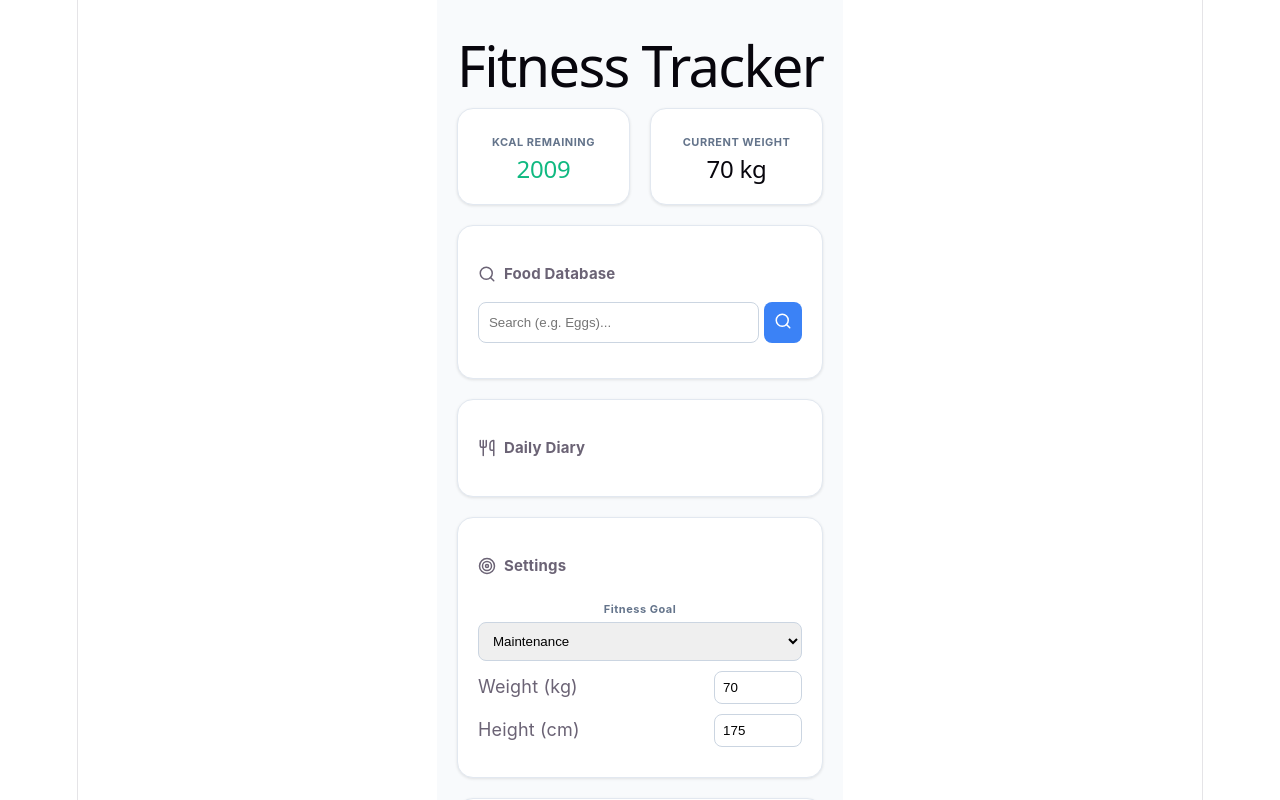
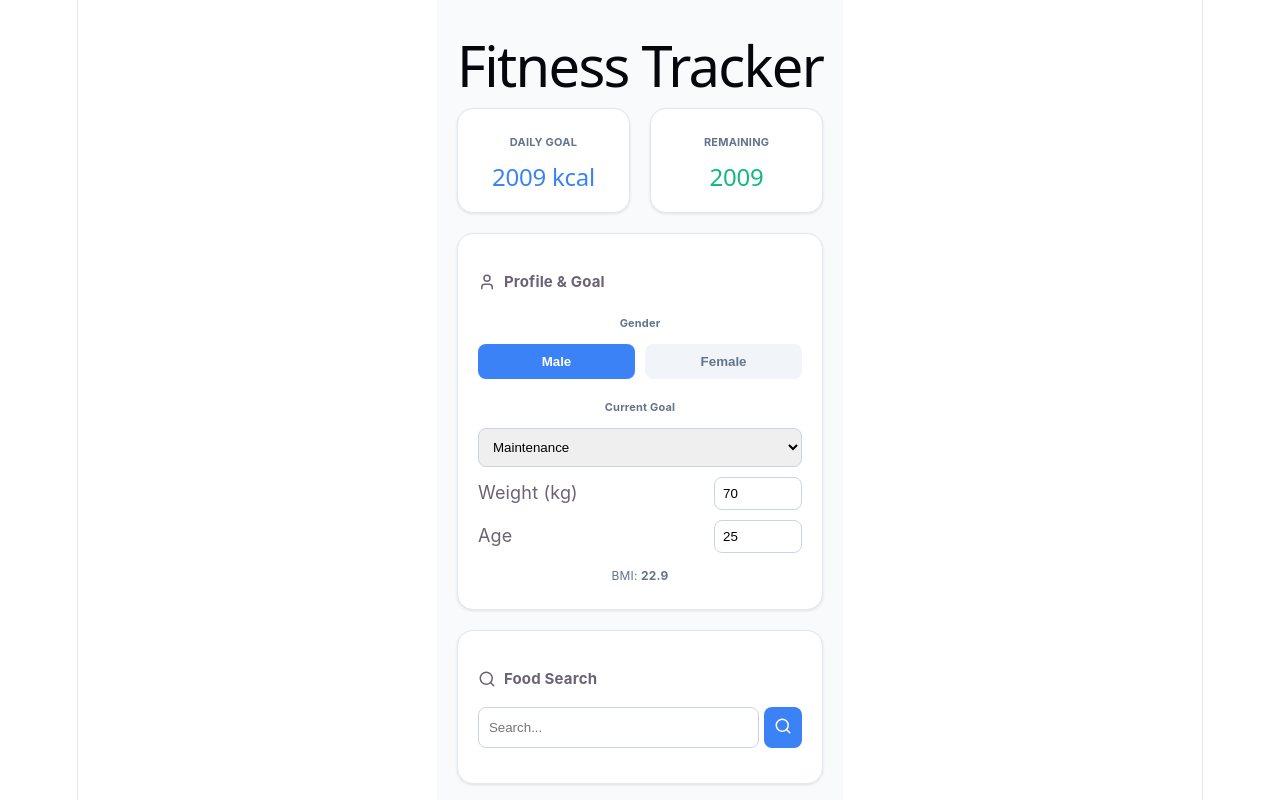
Before and after one commit to Dragoon-prog/fitness-tracker, a React (Vite) app: page / in a window 1280 px wide. Shown: the top 800 px of the page. Built offline with nearby package versions, Linux system fonts and the light colour scheme.

Commit message:
Added Female and male choices for better tracking of BMR and BMI

```diff
--- a/src/App.jsx
+++ b/src/App.jsx
@@ -1,6 +1,6 @@
 import React, { useState, useEffect } from 'react';
 import { LineChart, Line, XAxis, YAxis, CartesianGrid, Tooltip, ResponsiveContainer } from 'recharts';
-import { Calculator, Search, TrendingUp, Pizza, Plus, Trash2, Utensils, Target, Info } from 'lucide-react';
+import { Calculator, Search, TrendingUp, Pizza, Plus, Trash2, Utensils, Target, Info, User } from 'lucide-react';
 import axios from 'axios';
 
 export default function App() {
@@ -8,15 +8,15 @@ export default function App() {
   const [weight, setWeight] = useState(localStorage.getItem('weight') || 70);
   const [height, setHeight] = useState(localStorage.getItem('height') || 175);
   const [age, setAge] = useState(localStorage.getItem('age') || 25);
+  const [gender, setGender] = useState(localStorage.getItem('gender') || 'male'); // NEW: Gender State
   const [activity, setActivity] = useState(localStorage.getItem('activity') || 1.2);
   const [fitnessGoal, setFitnessGoal] = useState(localStorage.getItem('fitnessGoal') || 'maintenance');
+
   const [meals, setMeals] = useState(JSON.parse(localStorage.getItem('meals')) || []);
   const [liftData, setLiftData] = useState(JSON.parse(localStorage.getItem('lifts')) || [{ week: 'Wk 1', weight: 40 }]);
   const [query, setQuery] = useState('');
   const [foodResults, setFoodResults] = useState([]);
   const [newLift, setNewLift] = useState({ weight: '', reps: '' });
-
-  // Hover State for Food Details
   const [hoveredFood, setHoveredFood] = useState(null);
 
   useEffect(() => {
@@ -25,15 +25,32 @@ export default function App() {
     localStorage.setItem('weight', weight);
     localStorage.setItem('height', height);
     localStorage.setItem('age', age);
+    localStorage.setItem('gender', gender); // NEW: Persistence
     localStorage.setItem('activity', activity);
     localStorage.setItem('fitnessGoal', fitnessGoal);
-  }, [meals, liftData, weight, height, age, activity, fitnessGoal]);
+  }, [meals, liftData, weight, height, age, gender, activity, fitnessGoal]);
 
-  // --- LOGIC ---
-  const tdee = Math.round(((10 * weight) + (6.25 * height) - (5 * age) + 5) * activity);
+  // --- UPDATED CALORIE LOGIC ---
+  const calculateTDEE = () => {
+    // Mifflin-St Jeor Equation
+    let bmr = (10 * weight) + (6.25 * height) - (5 * age);
+
+    // The Gender Factor
+    if (gender === 'male') {
+      bmr = bmr + 5;
+    } else {
+      bmr = bmr - 161;
+    }
+
+    return Math.round(bmr * activity);
+  };
+
+  const tdee = calculateTDEE();
   let goalCals = fitnessGoal === 'deficit' ? tdee - 500 : fitnessGoal === 'surplus' ? tdee + 500 : tdee;
   const eatenCals = Math.round(meals.reduce((acc, m) => acc + m.cals, 0));
+  const bmi = (weight / ((height / 100) ** 2)).toFixed(1);
 
+  // --- FUNCTIONS ---
   const searchFood = async () => {
     if (!query) return;
     try {
@@ -43,14 +60,7 @@ export default function App() {
   };
 
   const addMeal = (f) => {
-    setMeals([...meals, {
-      id: Date.now(),
-      name: f.label,
-      cals: f.nutrients.ENERC_KCAL,
-      p: f.nutrients.PROCNT || 0,
-      c: f.nutrients.CHOCDF || 0,
-      f: f.nutrients.FAT || 0
-    }]);
+    setMeals([...meals, { id: Date.now(), name: f.label, cals: f.nutrients.ENERC_KCAL }]);
   };
 
   return (
@@ -60,95 +70,85 @@ export default function App() {
       {/* DASHBOARD TOP */}
       <div style={dashboardTop}>
         <div style={cardStyle}>
-          <p style={labelStyle}>KCAL REMAINING</p>
-          <h2 style={{ margin: 0, color: goalCals - eatenCals < 0 ? '#ef4444' : '#10b981' }}>{goalCals - eatenCals}</h2>
+          <p style={labelStyle}>DAILY GOAL</p>
+          <h2 style={{ margin: 0, color: '#3b82f6' }}>{goalCals} kcal</h2>
         </div>
         <div style={cardStyle}>
-          <p style={labelStyle}>CURRENT WEIGHT</p>
-          <h2 style={{ margin: 0 }}>{weight} kg</h2>
+          <p style={labelStyle}>REMAINING</p>
+          <h2 style={{ margin: 0, color: goalCals - eatenCals < 0 ? '#ef4444' : '#10b981' }}>{goalCals - eatenCals}</h2>
         </div>
       </div>
 
       <div style={mainGrid}>
-        {/* FOOD SEARCH WITH HOVER DETAIL */}
+        {/* SETTINGS CARD */}
+        <div style={cardStyle}>
+          <h3 style={headerStyle}><User size={18} /> Profile & Goal</h3>
+
+          <label style={labelStyle}>Gender</label>
+          <div style={{ display: 'flex', gap: '10px', marginBottom: '15px' }}>
+            <button
+              onClick={() => setGender('male')}
+              style={{ ...toggleBtn, backgroundColor: gender === 'male' ? '#3b82f6' : '#f1f5f9', color: gender === 'male' ? 'white' : '#64748b' }}
+            >Male</button>
+            <button
+              onClick={() => setGender('female')}
+              style={{ ...toggleBtn, backgroundColor: gender === 'female' ? '#ec4899' : '#f1f5f9', color: gender === 'female' ? 'white' : '#64748b' }}
+            >Female</button>
+          </div>
+
+          <label style={labelStyle}>Current Goal</label>
+          <select value={fitnessGoal} onChange={(e) => setFitnessGoal(e.target.value)} style={fullInput}>
+            <option value="deficit">Weight Loss</option>
+            <option value="maintenance">Maintenance</option>
+            <option value="surplus">Muscle Gain</option>
+          </select>
+
+          <div style={inputRow}><label>Weight (kg)</label><input type="number" value={weight} onChange={(e) => setWeight(e.target.value)} style={smallInput} /></div>
+          <div style={inputRow}><label>Age</label><input type="number" value={age} onChange={(e) => setAge(e.target.value)} style={smallInput} /></div>
+          <p style={{ fontSize: '12px', color: '#64748b', marginTop: '10px' }}>BMI: <strong>{bmi}</strong></p>
+        </div>
+
+        {/* FOOD DATABASE */}
         <div style={{ ...cardStyle, position: 'relative' }}>
-          <h3 style={headerStyle}><Search size={18} /> Food Database</h3>
+          <h3 style={headerStyle}><Search size={18} /> Food Search</h3>
           <div style={{ display: 'flex', gap: '5px', marginBottom: '15px' }}>
-            <input
-               placeholder="Search (e.g. Eggs)..."
-               style={{ ...fullInput, margin: 0 }}
-               value={query}
-               onChange={(e) => setQuery(e.target.value)}
-               onKeyPress={(e) => e.key === 'Enter' && searchFood()}
-            />
+            <input placeholder="Search..." style={{ ...fullInput, margin: 0 }} value={query} onChange={(e) => setQuery(e.target.value)} onKeyPress={(e) => e.key === 'Enter' && searchFood()} />
             <button onClick={searchFood} style={btnStyle}><Search size={18}/></button>
           </div>
-
           <div style={listStyle}>
             {foodResults.map((item, i) => (
-              <div
-                key={i}
-                style={listItem}
-                onMouseEnter={() => setHoveredFood(item.food)}
-                onMouseLeave={() => setHoveredFood(null)}
-              >
-                <div style={{ display: 'flex', alignItems: 'center', gap: '8px' }}>
-                  <Info size={14} color="#94a3b8" />
-                  <span>{item.food.label}</span>
-                </div>
-                <button onClick={() => addMeal(item.food)} style={addBtn}>
-                  {Math.round(item.food.nutrients.ENERC_KCAL)} kcal <Plus size={12}/>
-                </button>
+              <div key={i} style={listItem} onMouseEnter={() => setHoveredFood(item.food)} onMouseLeave={() => setHoveredFood(null)}>
+                <span>{item.food.label}</span>
+                <button onClick={() => addMeal(item.food)} style={addBtn}>{Math.round(item.food.nutrients.ENERC_KCAL)} <Plus size={12}/></button>
               </div>
             ))}
           </div>
-
-          {/* THE HOVER CARD (Floating Detail) */}
           {hoveredFood && (
             <div style={hoverCardStyle}>
-              <h4 style={{ margin: '0 0 10px 0', borderBottom: '1px solid #eee' }}>{hoveredFood.label}</h4>
-              <div style={macroDetail}><span>Calories:</span> <strong>{Math.round(hoveredFood.nutrients.ENERC_KCAL)} kcal</strong></div>
-              <div style={macroDetail}><span>Protein:</span> <strong>{Math.round(hoveredFood.nutrients.PROCNT)}g</strong></div>
-              <div style={macroDetail}><span>Carbs:</span> <strong>{Math.round(hoveredFood.nutrients.CHOCDF)}g</strong></div>
-              <div style={macroDetail}><span>Fats:</span> <strong>{Math.round(hoveredFood.nutrients.FAT)}g</strong></div>
-              <div style={macroDetail}><span>Fiber:</span> <strong>{Math.round(hoveredFood.nutrients.FIBTG || 0)}g</strong></div>
-              <p style={{ fontSize: '10px', color: '#94a3b8', marginTop: '10px' }}>Values per 100g/serving</p>
+              <h4 style={{ margin: '0 0 5px 0' }}>{hoveredFood.label}</h4>
+              <p style={{ margin: 0, fontSize: '12px' }}>Protein: {Math.round(hoveredFood.nutrients.PROCNT)}g</p>
+              <p style={{ margin: 0, fontSize: '12px' }}>Carbs: {Math.round(hoveredFood.nutrients.CHOCDF)}g</p>
+              <p style={{ margin: 0, fontSize: '12px' }}>Fats: {Math.round(hoveredFood.nutrients.FAT)}g</p>
             </div>
           )}
         </div>
 
-        {/* LOGGED MEALS */}
+        {/* DIARY */}
         <div style={cardStyle}>
           <h3 style={headerStyle}><Utensils size={18} /> Daily Diary</h3>
           <div style={listStyle}>
             {meals.map((m) => (
               <div key={m.id} style={listItem}>
                 <span>{m.name}</span>
-                <div style={{ display: 'flex', alignItems: 'center', gap: '10px' }}>
-                  <strong>{Math.round(m.cals)}</strong>
-                  <Trash2 size={14} color="#ef4444" style={{ cursor: 'pointer' }} onClick={() => setMeals(meals.filter(x => x.id !== m.id))} />
-                </div>
+                <Trash2 size={14} color="#ef4444" style={{ cursor: 'pointer' }} onClick={() => setMeals(meals.filter(x => x.id !== m.id))} />
               </div>
             ))}
           </div>
         </div>
 
-        {/* GOALS SECTION */}
-        <div style={cardStyle}>
-          <h3 style={headerStyle}><Target size={18} /> Settings</h3>
-          <label style={labelStyle}>Fitness Goal</label>
-          <select value={fitnessGoal} onChange={(e) => setFitnessGoal(e.target.value)} style={fullInput}>
-            <option value="deficit">Deficit (-500)</option>
-            <option value="maintenance">Maintenance</option>
-            <option value="surplus">Surplus (+500)</option>
-          </select>
-          <div style={inputRow}><label>Weight (kg)</label><input type="number" value={weight} onChange={(e) => setWeight(e.target.value)} style={smallInput} /></div>
-          <div style={inputRow}><label>Height (cm)</label><input type="number" value={height} onChange={(e) => setHeight(e.target.value)} style={smallInput} /></div>
-        </div>
-
         {/* GRAPH */}
         <div style={{ ...cardStyle, gridColumn: '1 / -1' }}>
-          <h3 style={headerStyle}><TrendingUp size={18} /> Strength Progression</h3>
+          <h3 style={headerStyle}><TrendingUp size={18} /> Strength Progress</h3>
           <div style={{ width: '100%', height: 200 }}>
             <ResponsiveContainer><LineChart data={liftData}><CartesianGrid strokeDasharray="3 3" /><XAxis dataKey="week" /><YAxis /><Tooltip /><Line type="monotone" dataKey="weight" stroke="#3b82f6" strokeWidth={3} /></LineChart></ResponsiveContainer>
           </div>
@@ -164,17 +164,13 @@ const dashboardTop = { display: 'grid', gridTemplateColumns: '1fr 1fr', gap: '20
 const mainGrid = { display: 'grid', gridTemplateColumns: 'repeat(auto-fit, minmax(320px, 1fr))', gap: '20px' };
 const cardStyle = { background: 'white', padding: '20px', borderRadius: '16px', border: '1px solid #e2e8f0', boxShadow: '0 1px 3px rgba(0,0,0,0.1)' };
 const headerStyle = { display: 'flex', alignItems: 'center', gap: '8px', marginBottom: '15px', fontSize: '15px', fontWeight: 'bold' };
-const labelStyle = { fontSize: '11px', color: '#64748b', fontWeight: 'bold', letterSpacing: '0.5px' };
+const labelStyle = { fontSize: '11px', color: '#64748b', fontWeight: 'bold', marginBottom: '8px', display: 'block' };
 const inputRow = { display: 'flex', justifyContent: 'space-between', alignItems: 'center', marginBottom: '10px' };
 const smallInput = { padding: '8px', borderRadius: '8px', border: '1px solid #cbd5e1', width: '70px' };
 const fullInput = { padding: '10px', borderRadius: '8px', border: '1px solid #cbd5e1', width: '100%', marginBottom: '10px' };
 const btnStyle = { background: '#3b82f6', color: 'white', border: 'none', borderRadius: '8px', padding: '10px', cursor: 'pointer' };
-const listStyle = { maxHeight: '300px', overflowY: 'auto' };
-const listItem = { display: 'flex', justifyContent: 'space-between', alignItems: 'center', padding: '10px 0', borderBottom: '1px solid #f1f5f9', cursor: 'pointer' };
+const toggleBtn = { flex: 1, padding: '10px', border: 'none', borderRadius: '8px', cursor: 'pointer', fontWeight: 'bold', transition: '0.2s' };
+const listStyle = { maxHeight: '250px', overflowY: 'auto' };
+const listItem = { display: 'flex', justifyContent: 'space-between', padding: '10px 0', borderBottom: '1px solid #f1f5f9' };
 const addBtn = { background: '#f1f5f9', border: 'none', borderRadius: '6px', cursor: 'pointer', padding: '6px 10px', fontSize: '11px', display: 'flex', alignItems: 'center', gap: '5px' };
-
-// NEW: Hover Card Styles
-const hoverCardStyle = {
-  position: 'absolute', top: '100px', right: '-250px', width: '220px', background: '#1e293b', color: 'white', padding: '15px', borderRadius: '12px', boxShadow: '0 10px 25px rgba(0,0,0,0.2)', zIndex: 100, pointerEvents: 'none'
-};
-const macroDetail = { display: 'flex', justifyContent: 'space-between', fontSize: '13px', marginBottom: '5px' };
+const hoverCardStyle = { position: 'absolute', top: '50px', right: '-230px', width: '200px', background: '#1e293b', color: 'white', padding: '15px', borderRadius: '12px', zIndex: 100 };
```
